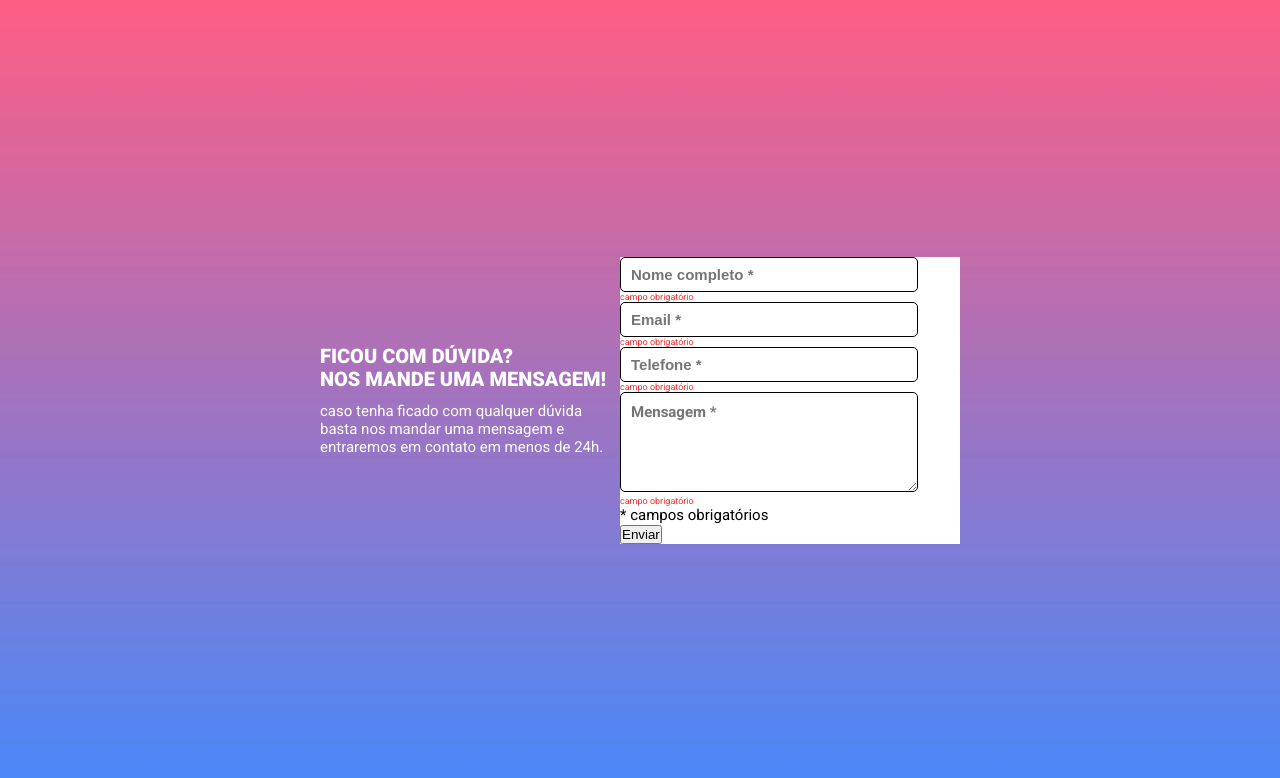
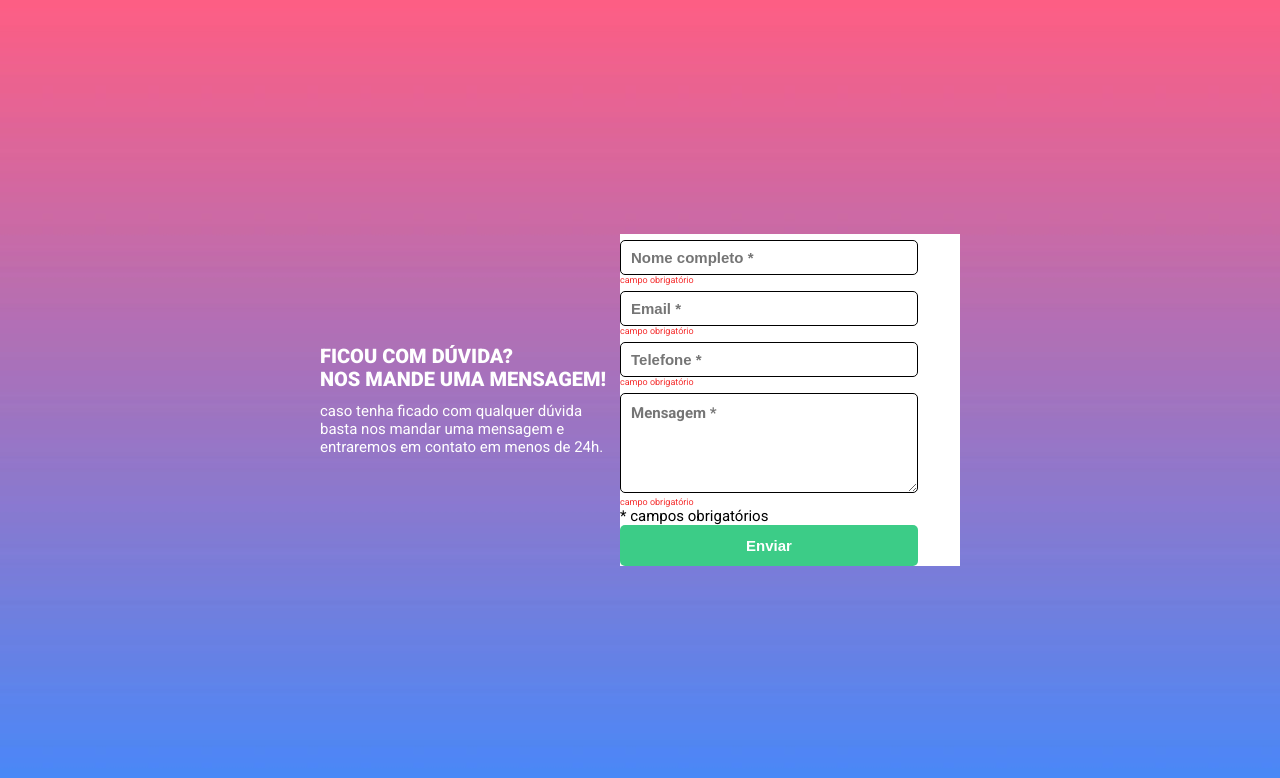
Before and after one commit to Moiseis-Cruz/avaliacao-do-formulario, a plain HTML site: page index.html in a window 1280 px wide. Drawn offline with Linux system fonts and the light colour scheme.

Commit message:
Estilizei o button.

```diff
--- a/src/css/styles.css
+++ b/src/css/styles.css
@@ -44,6 +44,7 @@ main .formulary input {
     padding-left: 10px;
     font-weight: 700;
     font-size: 15px;
+    margin-top: 6px;
 }
 
 main .formulary textarea {
@@ -56,9 +57,21 @@ main .formulary textarea {
     font-weight: 700;
     font-size: 15px;
     padding: 10px;
+    margin-top: 6px;
 }
 
 main .formulary .warning {
     font-size: 15px;
     font-weight: 400;
 }
+
+main .formulary button {
+    width: 298px;
+    height: 41px;
+    background-color: #3CCC87;
+    border-radius: 5px;
+    border: 0;
+    font-size: 15px;
+    font-weight: 700;
+    color: #ffffff;
+}
```
